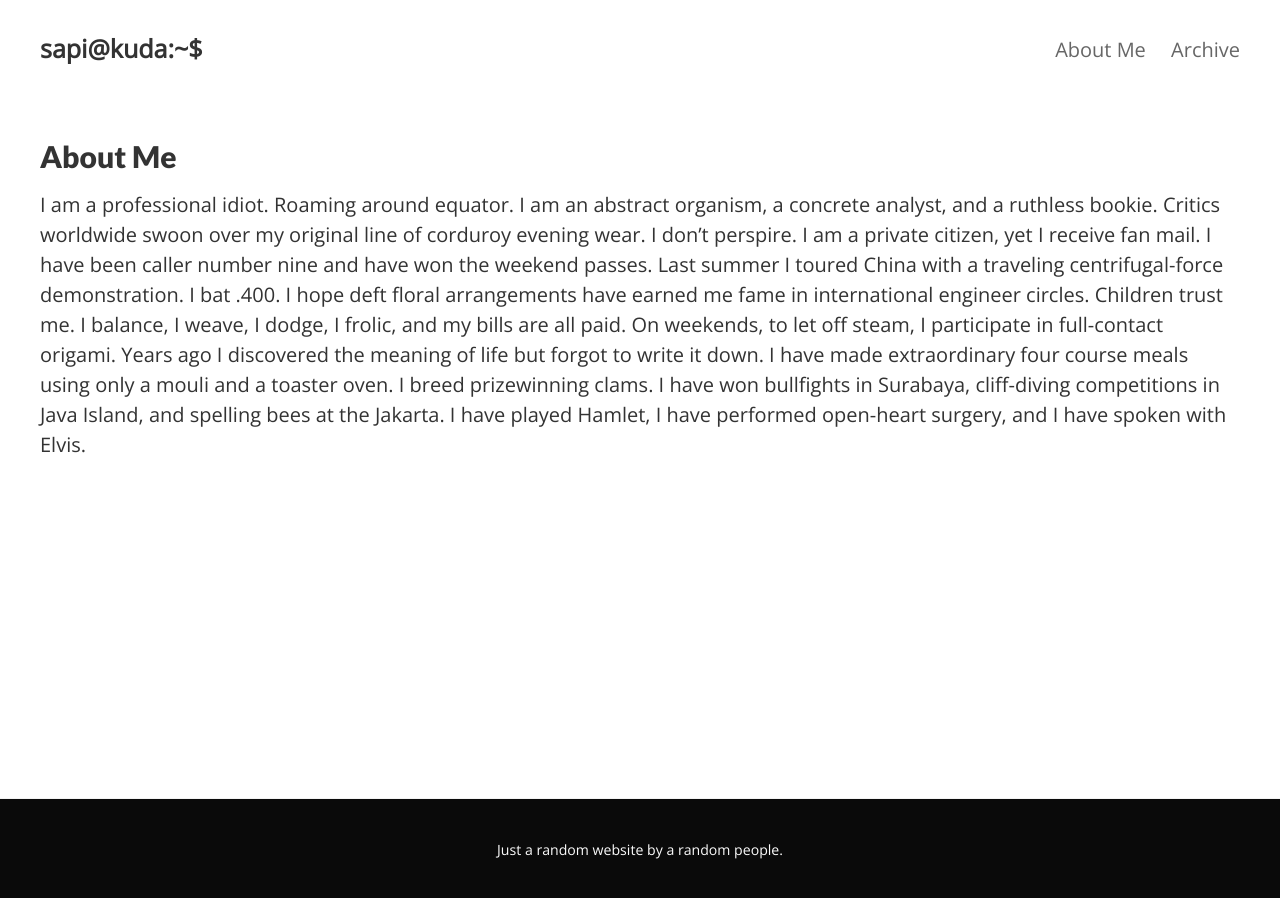
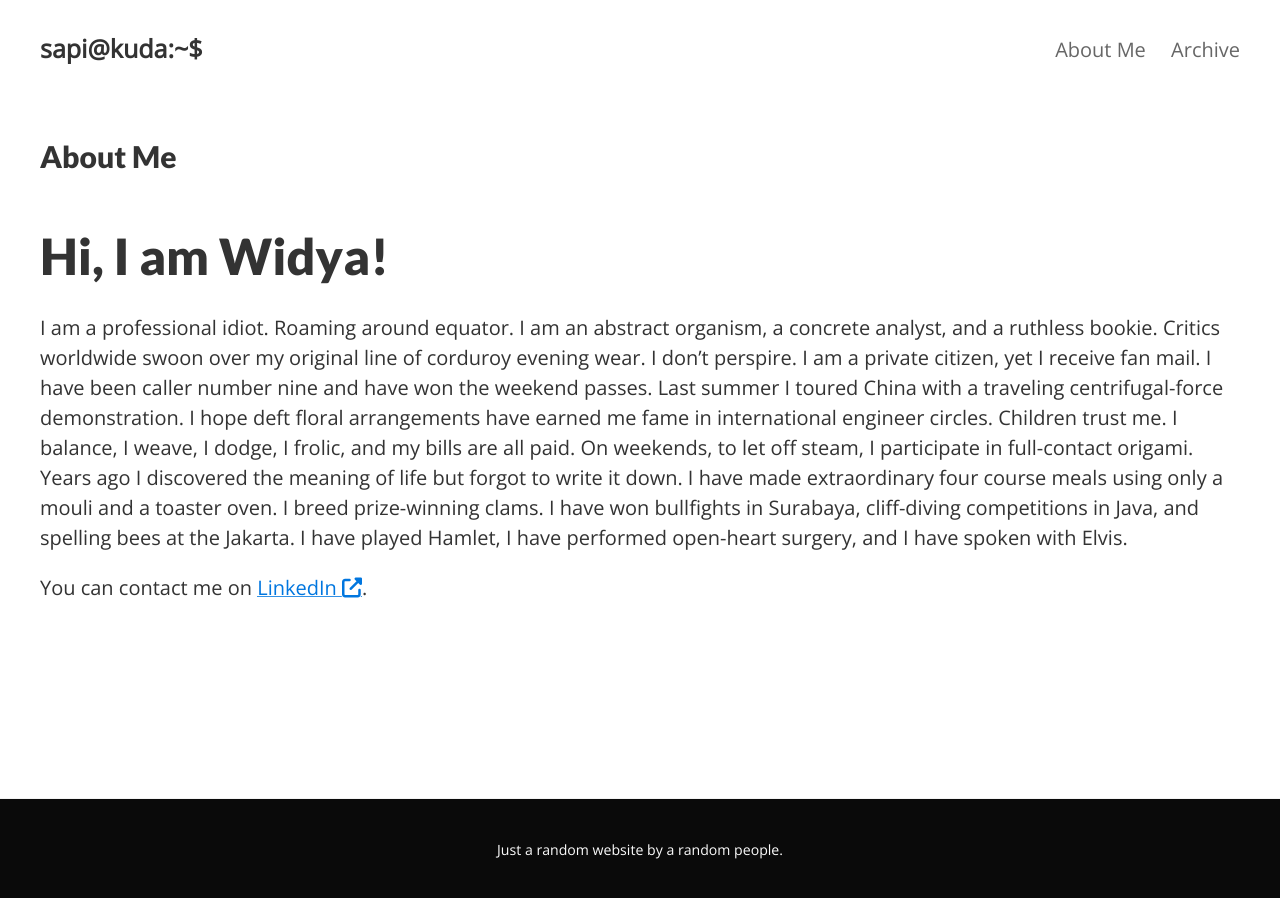
Before and after one commit to wwahyudi/wwahyudi.github.io, a Jekyll site: the page built from about.md, in a window 1280 px wide. Built offline with Jekyll 4.4.1, drawn with Linux system fonts in a browser that asks for light colours; nearby versions of some CDN libraries.

Commit message:
Update about.md
Add name and LinkedIn URL

```diff
--- a/about.md
+++ b/about.md
@@ -5,4 +5,8 @@ permalink: /about/
 tags: about
 ---
 
-I am a professional idiot. Roaming around equator. I am an abstract organism, a concrete analyst, and a ruthless bookie. Critics worldwide swoon over my original line of corduroy evening wear. I don't perspire. I am a private citizen, yet I receive fan mail. I have been caller number nine and have won the weekend passes. Last summer I toured China with a traveling centrifugal-force demonstration. I bat .400. I hope deft floral arrangements have earned me fame in international engineer circles. Children trust me. I balance, I weave, I dodge, I frolic, and my bills are all paid. On weekends, to let off steam, I participate in full-contact origami. Years ago I discovered the meaning of life but forgot to write it down. I have made extraordinary four course meals using only a mouli and a toaster oven. I breed prizewinning clams. I have won bullfights in Surabaya, cliff-diving competitions in Java Island, and spelling bees at the Jakarta. I have played Hamlet, I have performed open-heart surgery, and I have spoken with Elvis.
+# Hi, I am Widya!
+
+I am a professional idiot. Roaming around equator. I am an abstract organism, a concrete analyst, and a ruthless bookie. Critics worldwide swoon over my original line of corduroy evening wear. I don't perspire. I am a private citizen, yet I receive fan mail. I have been caller number nine and have won the weekend passes. Last summer I toured China with a traveling centrifugal-force demonstration. I hope deft floral arrangements have earned me fame in international engineer circles. Children trust me. I balance, I weave, I dodge, I frolic, and my bills are all paid. On weekends, to let off steam, I participate in full-contact origami. Years ago I discovered the meaning of life but forgot to write it down. I have made extraordinary four course meals using only a mouli and a toaster oven. I breed prize-winning clams. I have won bullfights in Surabaya, cliff-diving competitions in Java, and spelling bees at the Jakarta. I have played Hamlet, I have performed open-heart surgery, and I have spoken with Elvis.
+
+You can contact me on [LinkedIn](https://www.linkedin.com/in/wwahyudi/).
```
